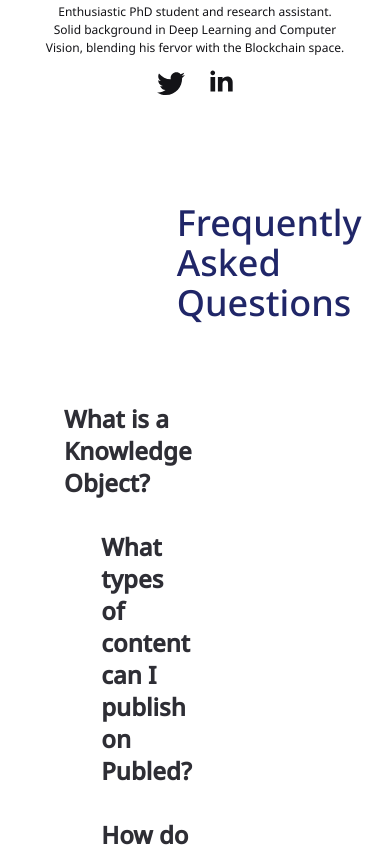
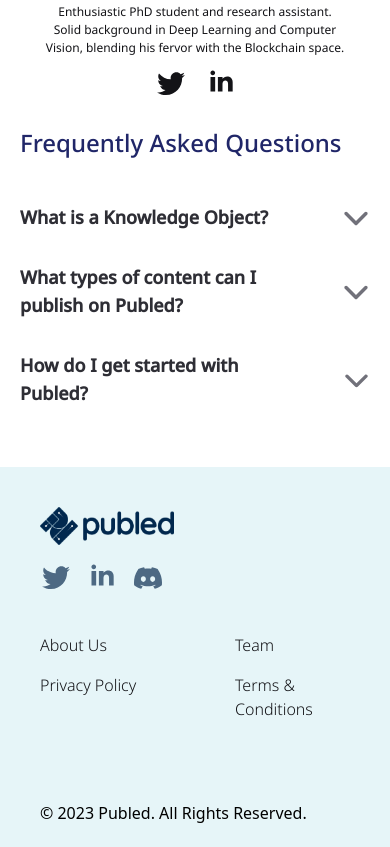
Before and after one commit to publed/publed-landing, a React (Create React App) app: page /about in a window 390 px wide. Shown: the part 5780-6627 px from the top of the page. Built offline with nearby package versions, Linux system fonts and the light colour scheme.

Commit message:
feat: faq mobile

```diff
--- a/src/pages/About.tsx
+++ b/src/pages/About.tsx
@@ -77,24 +77,24 @@ const About = () => {
             <TeamCard {...team} />
           ))}
         </div>
-        <div className="flex flex-col sm:flex-row items-center px-30 py-20 gap-20 ">
-          <h1 className="text-4xl font-medium leading-10 text-typo-dark-blue flex my-auto mt-0 ml-0 w-1/3">
+        <div className="flex flex-col sm:flex-row items-center md:px-30 md:py-20 gap-10 md:gap-14 w-full justify-center">
+          <h1 className="text-2xl md:text-5xl font-medium leading-10 text-typo-dark-blue flex my-auto md:mt-0 md:ml-0 w-full md:w-1/2 text-center md:text-start">
             Frequently Asked Questions
           </h1>
-          <div className="flex flex-col gap-8 w-2/3">
-            <div className="flex flex-col gap-4 items-end">
-              <div className="flex flex-row gap-10">
-                <p className="text-default-80 text-2xl font-semibold">
+          <div className="flex flex-col gap-8 w-full md:w-2/3">
+            <div className="flex flex-col gap-4 items-start md:items-end">
+              <div className="flex flex-row gap-10 w-full items-center md:justify-end">
+                <p className="text-default-80 text-lg md:text-2xl font-semibold mr-0">
                   What is a Knowledge Object?
                 </p>
                 <button
                   onClick={() => setSelectedFAQ1(!selectedFAQ1)}
-                  className=""
+                  className="mr-0 mx-auto md:mx-0 flex md:flex-none"
                 >
                   <img
                     src={selectedFAQ1 ? close : open}
                     alt="menu"
-                    className="w-[28px] h-[28px] object-contain "
+                    className="min-w-[28px] h-[28px] object-contain"
                   />
                 </button>
               </div>
@@ -112,16 +112,16 @@ const About = () => {
               )}
             </div>
 
-            <div className="flex flex-col gap-4 items-end">
+            <div className="flex flex-col gap-4 items-start md:items-end">
               <div className="flex flex-row gap-10">
-                <p className="text-default-80 text-2xl font-semibold">
+                <p className="text-default-80 text-lg md:text-2xl font-semibold">
                   What types of content can I publish on Publed?
                 </p>
                 <button onClick={() => setSelectedFAQ2(!selectedFAQ2)}>
                   <img
                     src={selectedFAQ2 ? close : open}
                     alt="menu"
-                    className="w-[28px] h-[28px] object-contain "
+                    className="min-w-[28px] h-[28px] object-contain"
                   />
                 </button>
               </div>
@@ -138,9 +138,9 @@ const About = () => {
               )}
             </div>
 
-            <div className="flex flex-col gap-4 items-end">
+            <div className="flex flex-col gap-4 items-start  md:items-end">
               <div className="flex flex-row gap-10">
-                <p className="text-default-80 text-2xl font-semibold">
+                <p className="text-default-80 text-lg md:text-2xl font-semibold">
                   How do I get started with Publed?
                 </p>
                 <button onClick={() => setSelectedFAQ3(!selectedFAQ3)}>
```
Also changed, not shown: src/assets/logo (1).png (added), src/assets/logo (1).svg (added).
